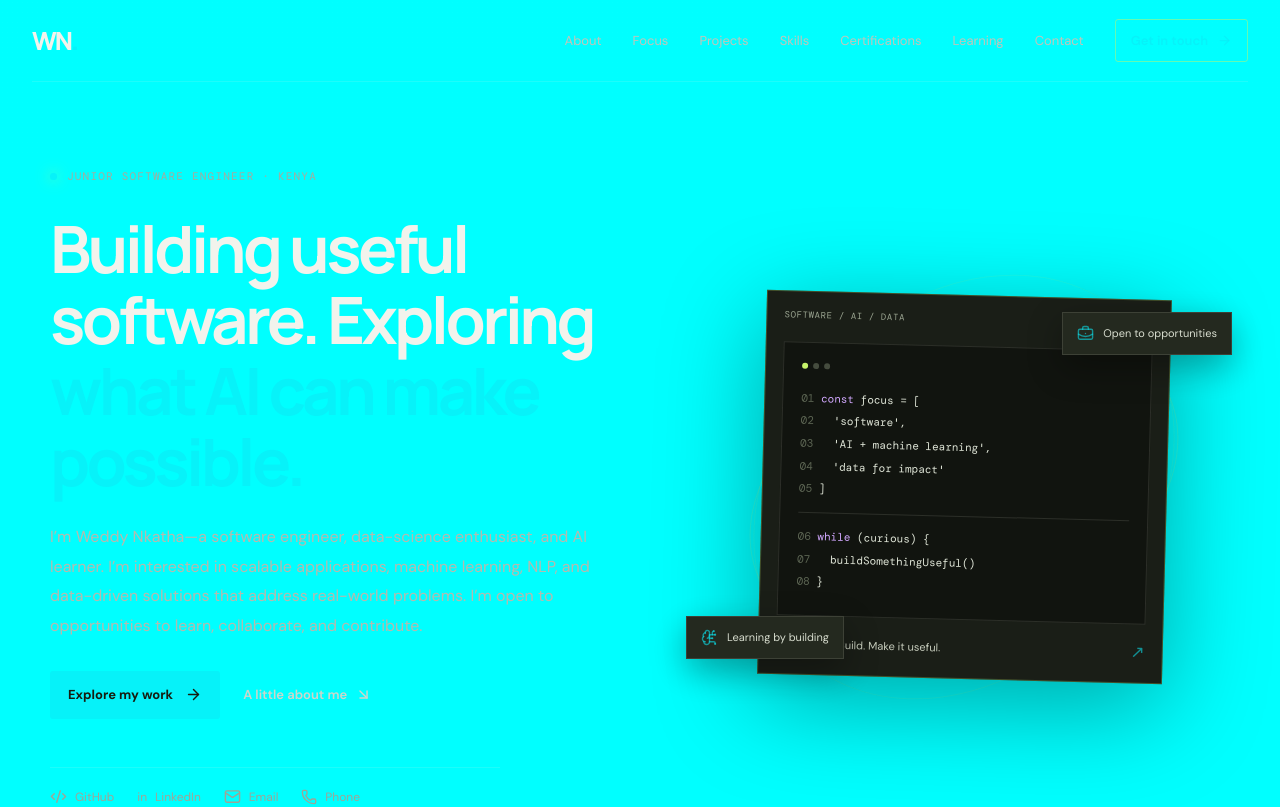
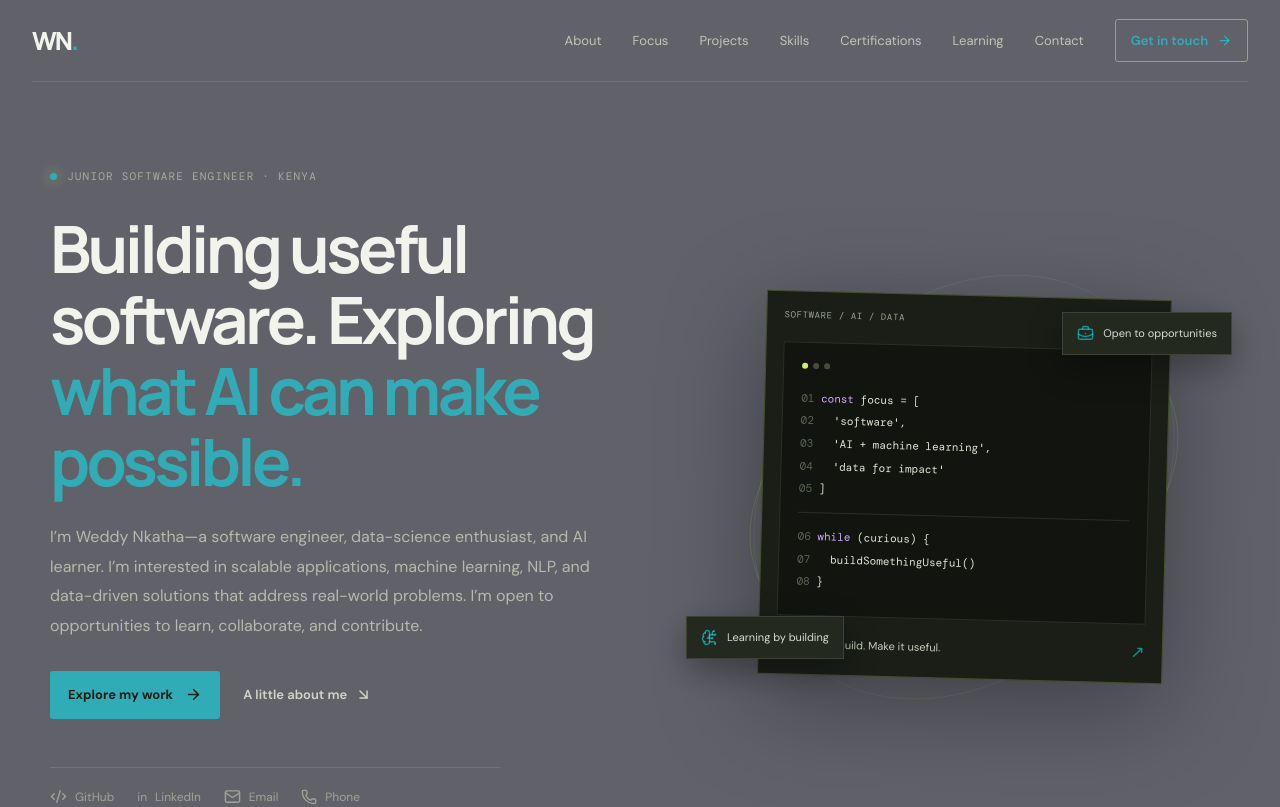
Before and after one commit to Weddy93/my-portfolio, a React (Vite) app: page / in a window 1280 px wide. Shown: the top 807 px of the page. Built offline with nearby package versions, Linux system fonts and the light colour scheme.

Commit message:
new commit

```diff
--- a/src/index.css
+++ b/src/index.css
@@ -4,14 +4,14 @@
 :root {
   font-family: 'DM Sans', sans-serif;
   color: #f2f3ec;
-  background:cyan;
+  background:rgb(28, 28, 41, 0.449);
   font-synthesis: none;
   text-rendering: optimizeLegibility;
   -webkit-font-smoothing: antialiased;
   -moz-osx-font-smoothing: grayscale;
   font-optical-sizing: auto;
   font-weight: 400;
-  --bg: cyan;
+  --bg: rgba(28, 28, 41, 0.449);
   --panel: #171a16;
   --line: rgba(232, 239, 219, .12);
   --muted: #a5ab9d;
```
